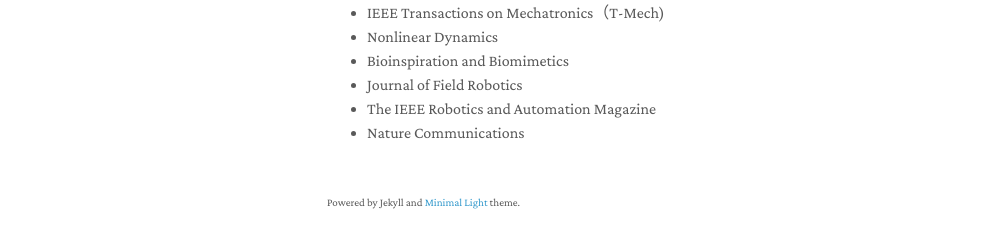
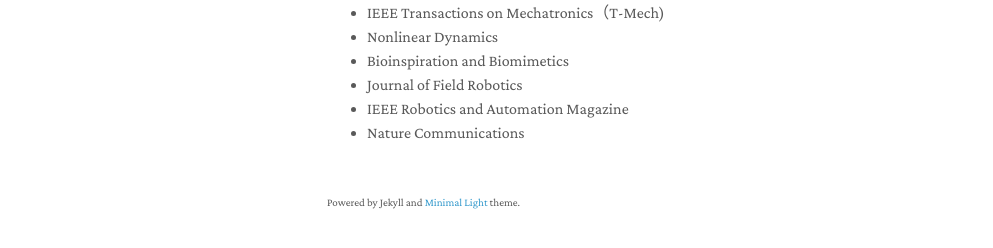
Before and after one commit to xiangyuchu03/xiangyuchu03.github.io, a Jekyll site: the page built from index.md, in a window 1280 px wide and 900 px high, scrolled down 3471 px. Shown: the part 617-865 px from the top of the window, without its empty margins (143-1136 px from the left). Built offline with Jekyll 4.4.1, drawn with Linux system fonts in a browser that asks for light colours; nearby versions of some CDN libraries; a style sheet for code colours, icons or effects is not loaded; our own code applies the rules of GitHub Pages for plain Markdown files.

Commit message:
Update services.md

```diff
--- a/_includes/services.md
+++ b/_includes/services.md
@@ -47,6 +47,6 @@
   <li><a href=""><autocolor>Nonlinear Dynamics </autocolor></a></li>
   <li><a href=""><autocolor>Bioinspiration and Biomimetics </autocolor></a></li>
   <li><a href=""><autocolor>Journal of Field Robotics </autocolor></a></li>
-  <li><a href=""><autocolor>The IEEE Robotics and Automation Magazine </autocolor></a></li>
+  <li><a href=""><autocolor>IEEE Robotics and Automation Magazine </autocolor></a></li>
   <li><a href=""><autocolor>Nature Communications </autocolor></a></li>
 </ul>
```
